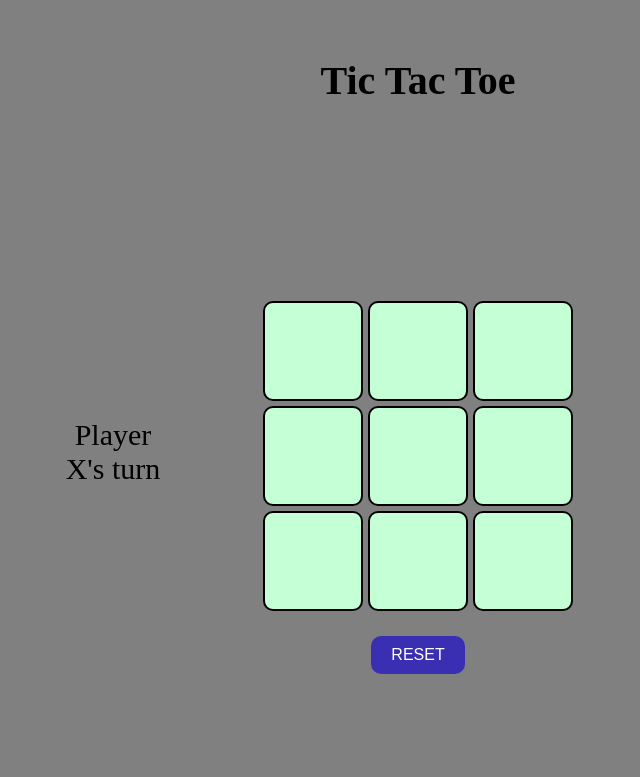
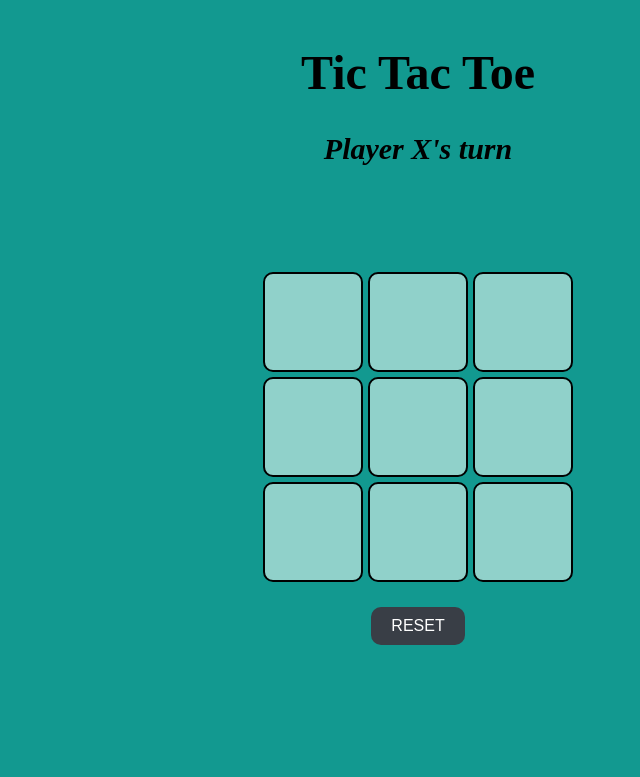
Before and after one commit to jain-ritvik/Tic-Tac-Toe, a plain HTML site: page index.html in a window 1280 px wide. Shown: the whole page, without its empty margins (222-862 px from the left). Drawn offline with Linux system fonts and the light colour scheme.

Commit message:
improved code readibility and added responsiveness

```diff
--- a/index.html
+++ b/index.html
@@ -8,13 +8,9 @@
 </head>
 <body>
     <h1>Tic Tac Toe </h1>
-    <div class="x3x1">
+    <div class="container">
 
-        <p id="leftside"></p>
-
-        <div id="central">
-
-        <div class="divofmsg">
+        <div class="msgDisplay">
             <p id="msg"></p>
         </div>
 
@@ -33,11 +29,9 @@
         <div id="divofreset">
             <button id="reset">RESET</button>
         </div>
-        </div>
 
         </div>
 
-        <p id="rightside"></p>
     </div>
 
 
--- a/script.js
+++ b/script.js
@@ -1,13 +1,10 @@
 let turnofplayerX = true;
 
 let buttons = document.querySelectorAll(".classBtn");
-let pleft = document.querySelector("#leftside");
-let pright = document.querySelector("#rightside");
 let resetBtn = document.querySelector("#reset");
 let msg = document.querySelector("#msg");
 
-pleft.innerText = "Player X's turn";
-pright.innerText = "";
+msg.innerText = "Player X's turn";
 
 let winPatterns = [ [1,2,3], [4,5,6], [7,8,9], [1,4,7], [2,5,8], [3,6,9], [1,5,9], [3,5,7]];
 
@@ -25,10 +22,8 @@ for ( pattern of winPatterns) {
             btnA.style.backgroundColor = "#daa520";
             btnB.style.backgroundColor = "#daa520";
             btnC.style.backgroundColor = "#daa520";
-            pleft.innerText = "";
-            pright.innerText = "";
             let winner = btnA.innerText;
-            msg.innerText = `Player ${winner} wins`;
+            msg.innerText = `Player ${winner} wins!`;
             winnerFound = true;
             buttons.forEach((btn) => {
                 btn.disabled = true;
@@ -49,8 +44,6 @@ if (!winnerFound) {
 
 if (allFilled && !winnerFound) {
     msg.innerText = "It's a draw!"
-    pleft.innerText = "";
-    pright.innerText = "";
     }
 }
 
@@ -59,14 +52,12 @@ buttons.forEach(function(button) {
     button.addEventListener ('click', function() {
         if(button.textContent == ""){
             if (turnofplayerX) {
-                pleft.innerText = "";
-                pright.innerText = "Player O's turn";
+                msg.innerText = "Player O's turn";
                 button.textContent = "X";
                 button.classList.add("playerX");
             }
             else {
-                pleft.innerText = "Player X's turn";
-                pright.innerText = "";
+                msg.innerText = "Player X's turn";
                 button.textContent = "O";
                 button.classList.add("playerO");
             }
@@ -81,10 +72,8 @@ resetBtn.addEventListener('click', function() {
     buttons.forEach(function(button) {
         button.textContent = "";
         button.classList.remove("playerX", "playerO");
-        turnofplayer1 = true;
-        pleft.innerText = "Player X's turn";
-        pright.innerText = "";
-        msg.innerText = "";
+        turnofplayerX = true;
+        msg.innerText = "Player X's turn";
         button.disabled = false;
         winnerFound = false;
         button.style.backgroundColor = "";
--- a/style.css
+++ b/style.css
@@ -1,17 +1,11 @@
 body {
-    background-color: grey;
+    background-color: #129990;
 }
 
 h1 {
-    padding-top: 30px;
+    padding-top: 1%;
     text-align: center;
-    font-size: 40px;
-}
-
-.x3x1 {
-    display: flex;
-    justify-content: center;
-    align-items: center;
+    font-size: 3em;
 }
 
 .x3x3 {
@@ -29,16 +23,10 @@ h1 {
     height: 100px;
     width: 100px;
     font-size: 35px;
-    background-color: rgb(196, 255, 213);
+    background-color: #90D1CA;
     border-style: solid;
     border-radius: 10px;
     cursor: pointer;
-}
-
-#leftside, #rightside {
-    width: 100px;
-    text-align: center;
-    font-size: 30px;
 }
 
 .playerX {
@@ -59,8 +47,10 @@ h1 {
     text-align: center;
     justify-content: center;
     font-size: 30px;
-    color:aquamarine;
+    color:#000000;
     height: 40px;
+    font-weight: bold;
+    font-style: italic;
 }
 
 #divofreset {
@@ -76,16 +66,16 @@ h1 {
     border: none;
     border-radius: 10px;
     cursor:pointer;
-    background-color: rgb(58, 47, 179);
+    background-color:#393E46;
     color: white;
 }
 
 #reset:hover {
-    background-color: blue;
+    background-color: #222831;
     color:white;
 }
 
 #reset:active {
     transform:scale(0.5);
-    transition: ease 2s;
+    transition: ease 3s;
 }
```
